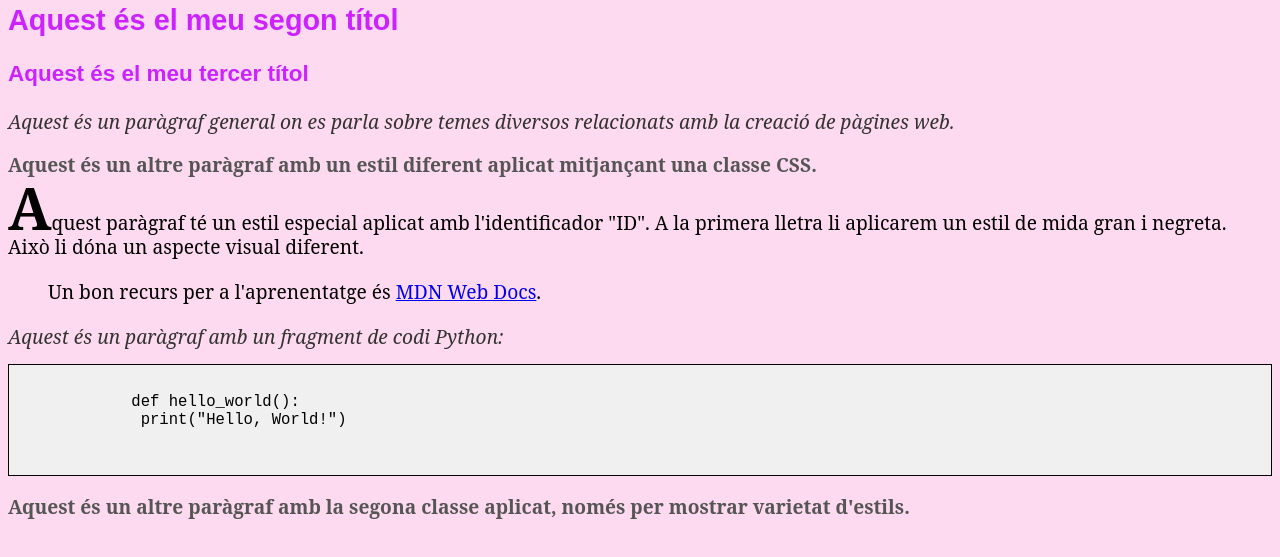
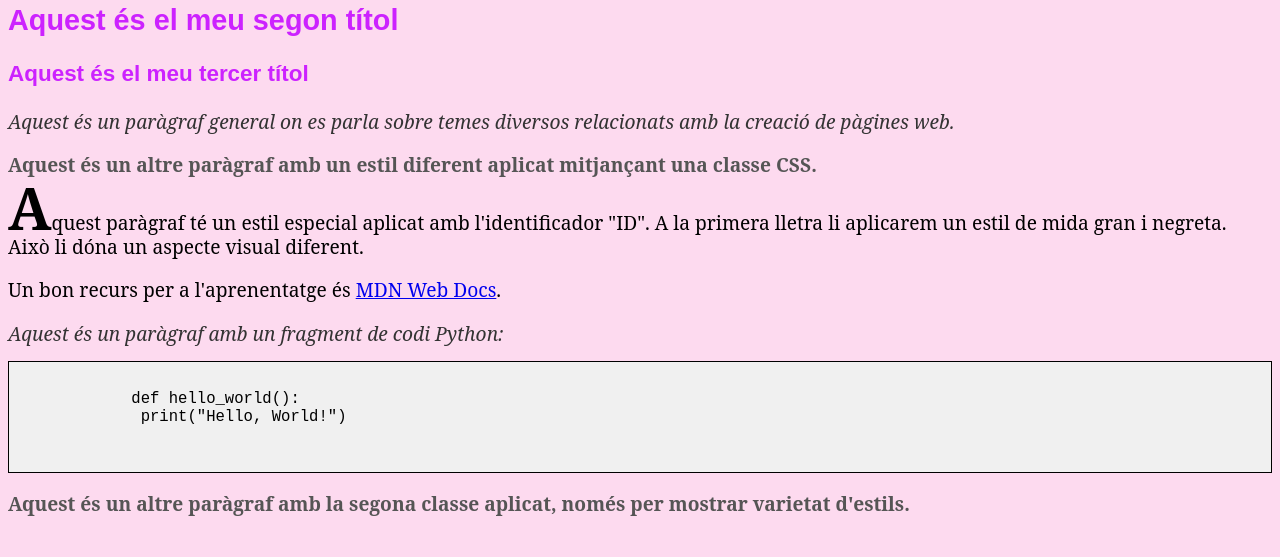
Before and after one commit to daarieel/0373, a plain HTML site: page a2/A2ex1.html in a window 1280 px wide. Shown: the part 91-648 px from the top of the page. Drawn offline with Linux system fonts and the light colour scheme.

Commit message:
A2ex1.html

```diff
--- a/a2/A2ex1.html
+++ b/a2/A2ex1.html
@@ -18,9 +18,8 @@
 
     <p id="especial">Aquest paràgraf té un estil especial aplicat amb l'identificador "ID". A la primera lletra li aplicarem un estil de mida gran i negreta. Això li dóna un aspecte visual diferent.</p>
 
-    <blockquote>
-        Un bon recurs per a l'aprenentatge és <a href="https://developer.mozilla.org/ca/docs/Learn">MDN Web Docs</a>.
-    </blockquote>
+    <p>Un bon recurs per a l'aprenentatge és <a href="https://developer.mozilla.org/ca/docs/Learn">MDN Web Docs</a>.</p>
+
 
     <p class="paragraf-1">Aquest és un paràgraf amb un fragment de codi Python:</p>
 
```
